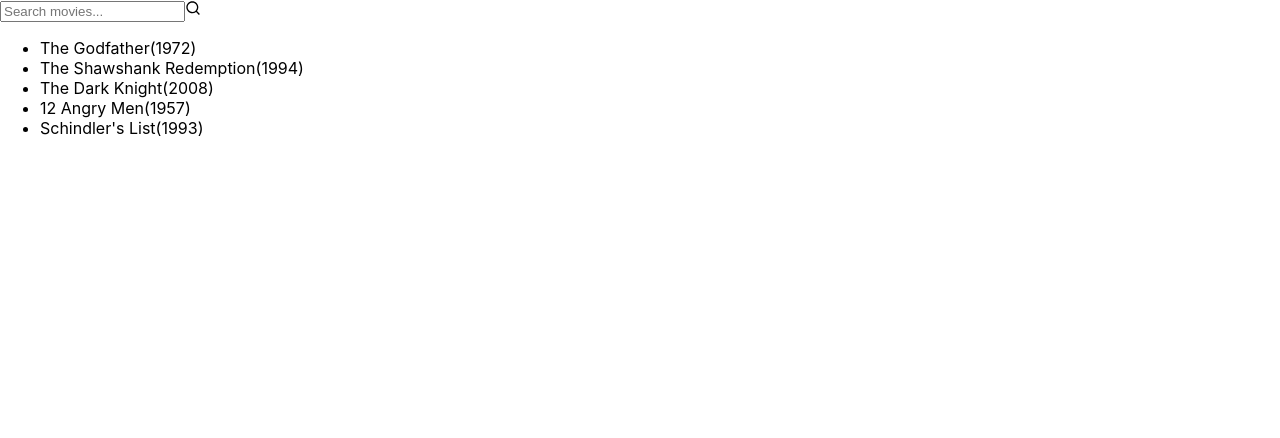
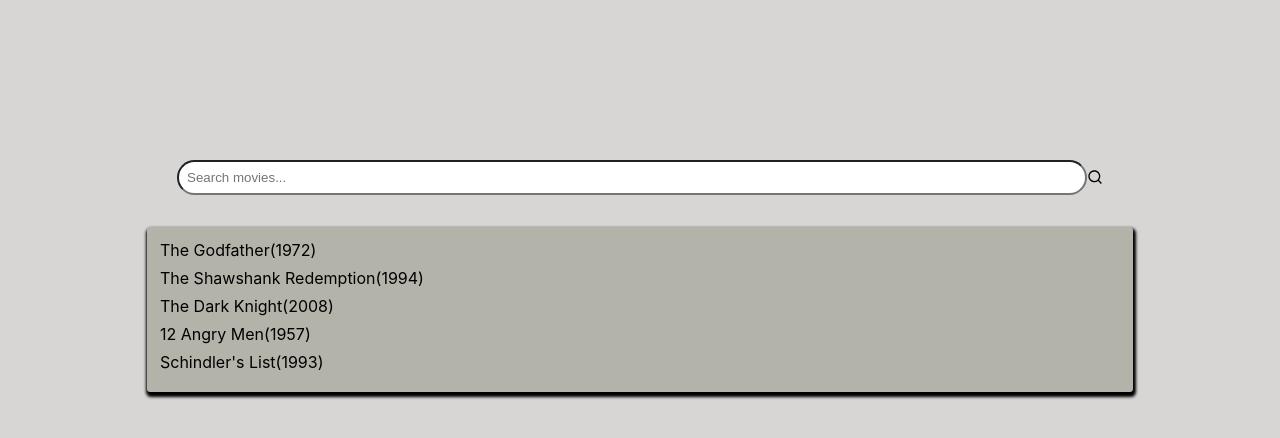
Before and after one commit to Doheera-kosi/react-search-component, a React (Create React App) app: page / in a window 1280 px wide. Shown: the top 438 px of the page. Built offline with nearby package versions, Linux system fonts and the light colour scheme.

Commit message:
Add basic style

```diff
--- a/src/App.css
+++ b/src/App.css
@@ -1,38 +1,8 @@
-.App {
-  text-align: center;
+.app-container {
+  display: flex;
+  flex-direction: row;
+  /* align-items: center; */
+  justify-content: center;
+  background: #d8d5d5;
+  height: 100vh;
 }
-
-.App-logo {
-  height: 40vmin;
-  pointer-events: none;
-}
-
-@media (prefers-reduced-motion: no-preference) {
-  .App-logo {
-    animation: App-logo-spin infinite 20s linear;
-  }
-}
-
-.App-header {
-  background-color: #282c34;
-  min-height: 100vh;
-  display: flex;
-  flex-direction: column;
-  align-items: center;
-  justify-content: center;
-  font-size: calc(10px + 2vmin);
-  color: white;
-}
-
-.App-link {
-  color: #61dafb;
-}
-
-@keyframes App-logo-spin {
-  from {
-    transform: rotate(0deg);
-  }
-  to {
-    transform: rotate(360deg);
-  }
-}
--- a/src/App.js
+++ b/src/App.js
@@ -4,7 +4,7 @@ import SearchComponent from './component/search/SearchComponent';
 
 function App() {
   return (
-    <div>
+    <div className="app-container">
       <SearchComponent />
     </div>
   );
--- a/src/component/search/SearchComponent.jsx
+++ b/src/component/search/SearchComponent.jsx
@@ -2,6 +2,7 @@
 import React, { useState } from 'react';
 import { RiSearchLine } from 'react-icons/ri';
 import movies from './movies';
+import './search.css';
 
 function SearchComponent() {
   const [searchText, setSearchTex] = useState('');
@@ -13,7 +14,7 @@ function SearchComponent() {
   const filteredMovies = movies.filter((movie) => movie.title.toLowerCase().includes(searchText.toLocaleLowerCase()));
 
   return (
-    <div>
+    <div className="main-container">
       <div className="search-container">
         <input type="text" placeholder="Search movies..." value={searchText} onChange={handleSearchInput} />
         <RiSearchLine />
--- /dev/null
+++ b/src/component/search/search.css
@@ -0,0 +1,42 @@
+.main-container {
+  margin: 10rem auto;
+  width: 100%;
+  display: flex;
+  flex-direction: column;
+  align-items: center;
+}
+
+input {
+  width: 70vw;
+  height: 1.8rem;
+  border-radius: 1.5rem;
+  padding-left: 0.5rem;
+}
+
+.search-container {
+  display: flex;
+  align-items: center;
+  margin-bottom: 1rem;
+}
+
+.search-icon {
+  font-size: 1.5rem;
+  margin-right: 0.5rem;
+}
+
+.movie-list {
+  list-style: none;
+  padding: 0;
+  display: flex;
+  flex-direction: column;
+  align-items: start;
+  background: rgb(179, 179, 169);
+  width: 75%;
+  border-radius: 0.2rem;
+  padding: 0.8rem;
+  box-shadow: 1px 3px 3px 2px;
+}
+
+.movie-list li {
+  margin-bottom: 0.5rem;
+}
```
